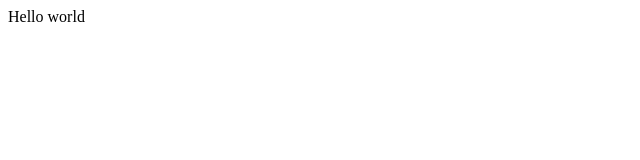
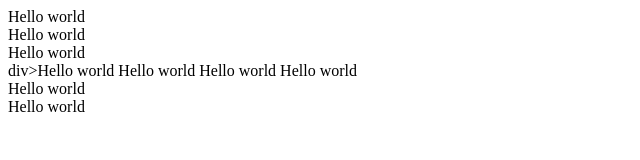
Before and after one commit to hongyoul/01_starter, a plain HTML site: page index.html in a window 1280 px wide. Shown: the whole page, without its empty margins (0-640 px from the left). Drawn offline with Linux system fonts and the light colour scheme.

Commit message:
2024.06.20

```diff
--- a/index.html
+++ b/index.html
@@ -8,14 +8,64 @@ lang 지정 사용자 정의 속성 추가 => 명령 팔레트에서 settings.js
 -->
 <!DOCTYPE html>
 <html lang="ko">
+
 <head>
   <meta charset="UTF-8">
   <meta name="viewport" content="width=device-width, initial-scale=1.0">
   <title>Document</title>
 </head>
+
 <body>
- <div>Hello world</div>
+  <!--정리된 코드(Ait + shift + f):
+  코드 정렬기능인데 개인적으로 권장X, 의존도가 높아지면 안좋음
+  처음부터 깔끔하게 작업하는 습관을 들이는 것이 좋음
+  코드가 지저분하면 가독성이 떨어지고 에러가 발생할 확률이 증가함
+  -->
 
- <!--블우저에 출력하기(Extensions -> live server)-->
+  <!--태그 이름 한번의 변경하기(설정 Ctel + ,) -> Linked Editing)-->
+	<!--
+		파일 탭 우측에 나타나는 흰색 동그라미는 현재 파일의 변경 사항이 저장되지 않았음을 나타냄
+		에디터가 의도치 않게 종료되거나 변경 사항을 반영하고 싶을때는 중간중간 저장하는 습관을 들이는 것이 좋음
+		단축키: ctrl + s 또는 프로젝트 전체 저장 시 ctrl + k, s
+	-->
+
+
+  <span>Hello world</span>
+  <div>Hello world</div>
+  <div>Hello world</div>
+  div>Hello world</div>
+  <!-- 코드복사기능(Ait + shift + 방향키)
+  -->
+  <span>Hello world</span>
+      <span>Hello world</span>
+  <span>Hello world</span>
+  <div>Hello world</div>
+  <div>Hello world</div>
+
+
+  <!--블우저에 출력하기(Extensions -> live server 설치)-->
+  <!--
+  Live Server 기능은 개잘을 위해 임시로 로컬(자시의 컴퓨터 환경) 서버를 오픈하는것
+ 외부 사람들이 접속하게 하려면 해당 프로젝트 AWS, Netlify, 카페24 같은 호스팅 서버에 업로드)
+ -->
 </body>
+
 </html>
+<!-- VS Code 단축키 정리
+  1) 사이드 바 열고 닫기: ctrl + b
+  2) 빠른 열기(파일이나 기호 검색): ctrl + p
+  3) 모든 명령 표시(명령 팔레트): ctrl + shift + p 또는 F1
+  4) 탭 닫기: ctrl + w, 모든 탭 닫기: ctrl + k + w
+  5) 검색: ctrl + f, 프로젝트 전체 검색: ctrl + shift + f
+  6) 바꾸기: ctrl + h
+  7) 라인 이동: alt + up/down
+  8) 라인 복사: ctrl + c 또는 alt + shift + up/down
+  9) 들여쓰기: tab, 내어쓰기: shift + tab
+  10) 이전/다음 탭 열기: ctrl + PgUp/PgDn 또는 ctrl + tab *자주 사용안함
+  11) 편집기 분할: ctrl + \ 또는 ctrl + alt + left/right
+  12) 다중 선택: ctrl + d 또는 ctrl + alt + up/down 또는 alt + 마우스 클릭/드래그
+    *제일 많이 사용함 필수로 외워두기
+  13) 라인 삭제: ctrl + shift + k
+  14) 주석: ctrl + /
+-->
+  <!--  -->
```
